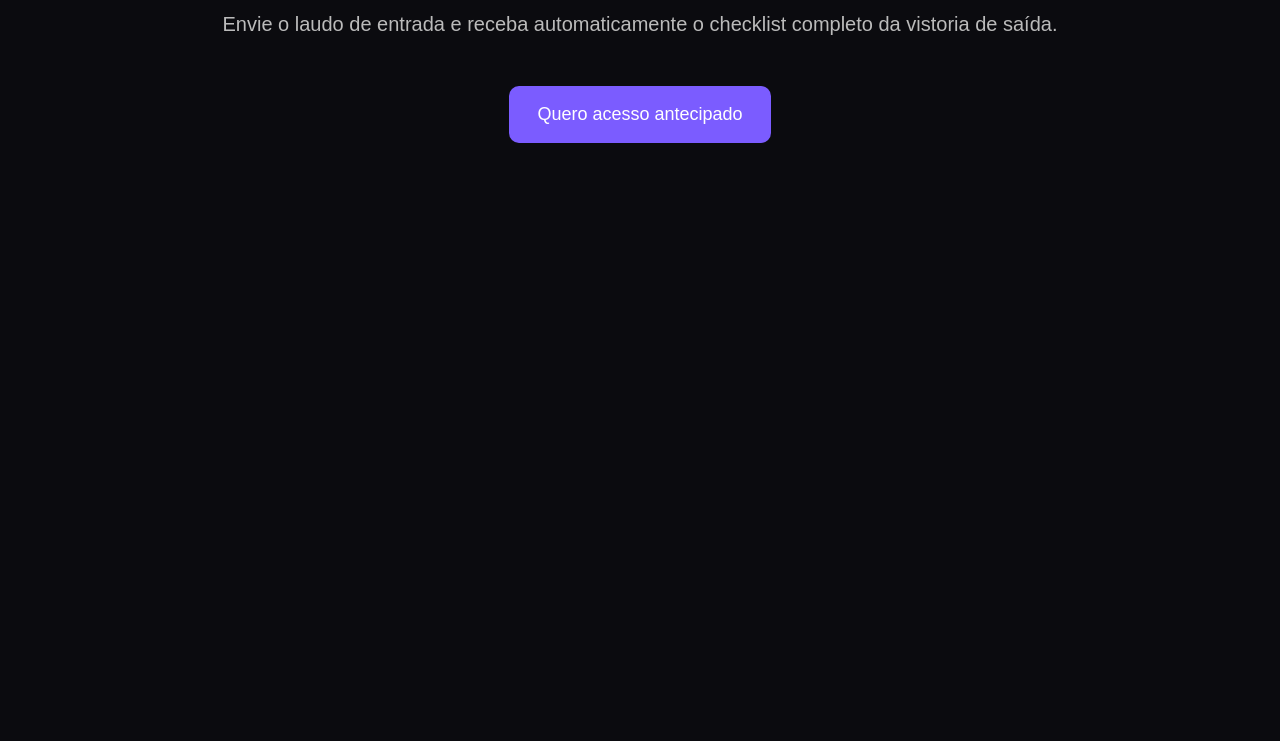
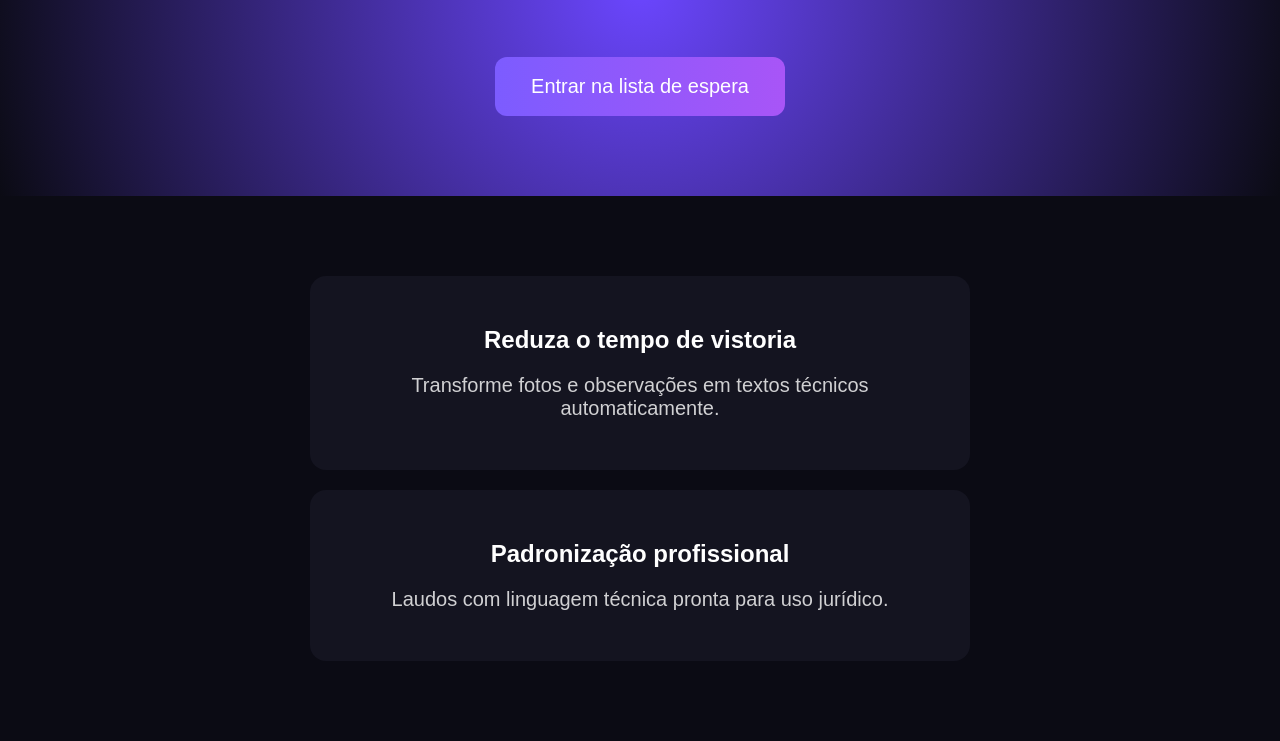
Before and after one commit to luizlessa-dev/laudomatch-site, a plain HTML site: page index.html in a window 1280 px wide. Shown: the part 221-962 px from the top of the page. Before the commit the page ends 800 px from the top, so only its background shows below. Drawn offline with Linux system fonts and the light colour scheme.

Commit message:
Landing V10

```diff
--- a/index.html
+++ b/index.html
@@ -2,10 +2,10 @@
 <html lang="pt-br">
 <head>
   <meta charset="UTF-8">
+  <title>LaudoMatch — Laudos de vistoria com IA</title>
   <meta name="viewport" content="width=device-width, initial-scale=1.0">
-<title>LaudoMatch — Automação de Vistorias Imobiliárias</title>
 
-<!-- ================= GOOGLE ANALYTICS ================= -->
+  <!-- Google Analytics -->
   <script async src="https://www.googletagmanager.com/gtag/js?id=G-DRR9ZFN2KY"></script>
   <script>
     window.dataLayer = window.dataLayer || [];
@@ -14,7 +14,7 @@ gtag('js', new Date());
     gtag('config', 'G-DRR9ZFN2KY');
   </script>
 
-<!-- ================= META PIXEL ================= -->
+  <!-- META PIXEL -->
   <script>
   !function(f,b,e,v,n,t,s)
   {if(f.fbq)return;n=f.fbq=function(){n.callMethod?
@@ -24,68 +24,83 @@ n.queue=[];t=b.createElement(e);t.async=!0;
   t.src=v;s=b.getElementsByTagName(e)[0];
   s.parentNode.insertBefore(t,s)}(window, document,'script',
   'https://connect.facebook.net/en_US/fbevents.js');
-
   fbq('init', '1616334372884673');
   fbq('track', 'PageView');
   </script>
-
   <noscript>
   <img height="1" width="1" style="display:none"
   src="https://www.facebook.com/tr?id=1616334372884673&ev=PageView&noscript=1"/>
   </noscript>
-<!-- ================================================= -->
 
   <style>
     body{
       margin:0;
-font-family:Arial, Helvetica, sans-serif;
-background:#0b0b0f;
+      font-family: Arial, Helvetica, sans-serif;
+      background:#0b0b14;
       color:white;
       text-align:center;
     }
-.container{max-width:900px;margin:auto;padding:60px 20px;}
-h1{font-size:48px;}
-p{font-size:20px;color:#bbb;}
-button{
-background:#7b5cff;
+    .hero{
+      padding:80px 20px;
+      background: radial-gradient(circle at center, #6b46ff, #0b0b14);
+    }
+    h1{
+      font-size:48px;
+      margin-bottom:20px;
+    }
+    p{
+      font-size:20px;
+      opacity:0.8;
+    }
+    .cta{
+      margin-top:40px;
+      padding:18px 36px;
+      font-size:20px;
+      border-radius:12px;
       border:none;
-padding:18px 28px;
-border-radius:10px;
-font-size:18px;
+      background: linear-gradient(90deg,#7c5cff,#a855f7);
       color:white;
       cursor:pointer;
-margin-top:30px;
     }
-button:hover{opacity:0.9;}
+    .section{
+      padding:60px 20px;
+    }
+    .card{
+      max-width:600px;
+      margin:20px auto;
+      background:#141420;
+      padding:30px;
+      border-radius:16px;
+    }
   </style>
+</head>
 
-</head>
 <body>
 
-<div class="container">
-<h1>A vistoria de saída finalmente virou previsível</h1>
-<p>Envie o laudo de entrada e receba automaticamente o checklist completo da vistoria de saída.</p>
+  <section class="hero">
+    <h1>Laudos de vistoria em minutos com IA</h1>
+    <p>Padronize seus laudos, reduza horas de trabalho e evite conflitos na entrega do imóvel.</p>
 
-<button onclick="abrirFormulario()">Quero acesso antecipado</button>
+    <button class="cta" onclick="capturarLead()">Entrar na lista de espera</button>
+  </section>
+
+  <section class="section">
+    <div class="card">
+      <h2>Reduza o tempo de vistoria</h2>
+      <p>Transforme fotos e observações em textos técnicos automaticamente.</p>
     </div>
 
+    <div class="card">
+      <h2>Padronização profissional</h2>
+      <p>Laudos com linguagem técnica pronta para uso jurídico.</p>
+    </div>
+  </section>
+
   <script>
-function abrirFormulario() {
-
-  // EVENTO GOOGLE ANALYTICS
-  gtag('event','generate_lead',{
-    'event_category':'CTA',
-    'event_label':'Abrir Formulário'
-  });
-
-  // EVENTO META PIXEL
+    function capturarLead(){
       fbq('track','Lead');
-
-  // ABRIR FORMULÁRIO
-  window.open(
-    "https://docs.google.com/forms/d/e/1FAIpQLSd4pKwGRXz_JwaDve3gfmmzApQw8J9jZctdi__nN_NgJ6UGZw/viewform",
-    "_blank"
-  );
+      gtag('event','generate_lead');
+      window.open("https://docs.google.com/forms/d/e/1FAIpQLSd4pKwGRXz_JwaDve3gfmmzApQw8J9jZctdi__nN_NgJ6UGZw/viewform", "_blank");
     }
   </script>
 
```
Lines whose indentation alone changed are shown as unchanged.
